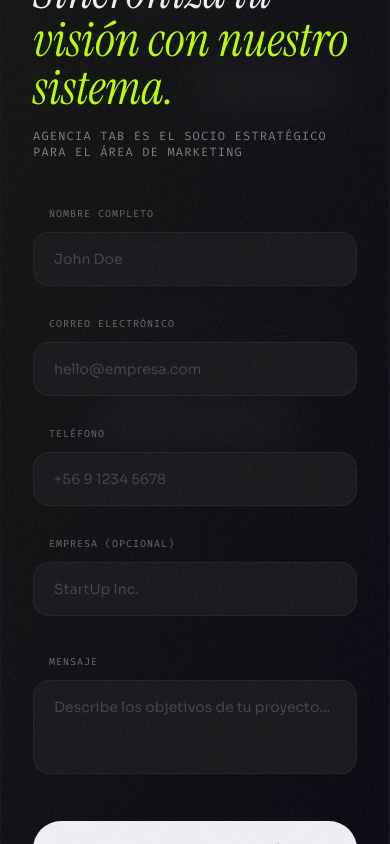
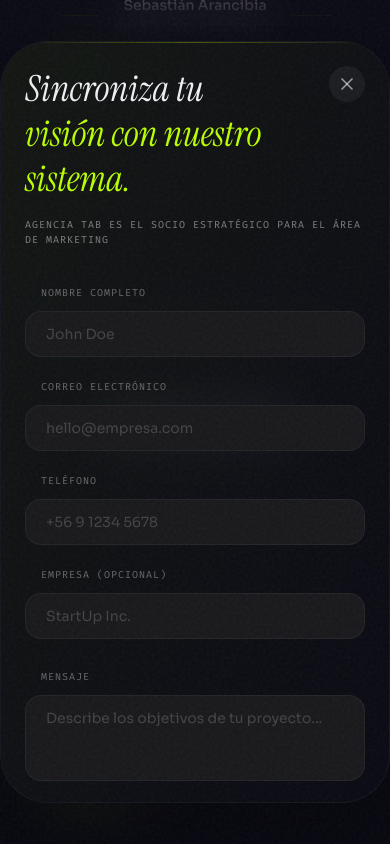
Before and after one commit to sebastianarancibiahervia-design/agencia-tab, a React (Vite) app: page /portafolio/se-discipulo-web-y-crm in a window 390 px wide. Both pictures are taken after a click on the button "Iniciar Proyecto". Shown: the part 3716-4560 px from the top of the page. Built offline with nearby package versions, Linux system fonts and the light colour scheme.

Commit message:
feat: optimización de responsividad móvil y cambio de favicon

```diff
--- a/index.html
+++ b/index.html
@@ -2,7 +2,7 @@
 <html lang="en">
   <head>
     <meta charset="UTF-8" />
-    <link rel="icon" type="image/svg+xml" href="/vite.svg" />
+    <link rel="icon" type="image/png" href="/logo-tab.png" />
     <meta name="viewport" content="width=device-width, initial-scale=1.0" />
     <title>Agencia TAB | La tecla que impulsa tu marca</title>
     <link rel="preconnect" href="https://fonts.googleapis.com">
--- a/src/components/ContactModal.tsx
+++ b/src/components/ContactModal.tsx
@@ -104,67 +104,67 @@ export const ContactModal = ({ isOpen, onClose }: ContactModalProps) => {
           <X size={20} />
         </button>
 
-        <div className="p-8 md:p-12 relative z-10">
+        <div className="p-6 md:p-12 relative z-10 overflow-y-auto max-h-[90vh]">
           {formState === 'success' ? (
-            <div className="h-[400px] flex flex-col items-center justify-center text-center space-y-6">
+            <div className="h-[300px] md:h-[400px] flex flex-col items-center justify-center text-center space-y-6">
               <div className="w-16 h-16 rounded-full bg-neon/10 flex items-center justify-center border border-neon/30">
                 <div className="w-3 h-3 rounded-full bg-neon animate-pulse shadow-[0_0_15px_rgba(185,255,0,0.8)]"></div>
               </div>
-              <h3 className="font-instrument italic text-4xl text-neon">Conexión Establecida.</h3>
-              <p className="font-fira text-sm text-ghost/60 max-w-sm">
+              <h3 className="font-instrument italic text-3xl md:text-4xl text-neon">Conexión Establecida.</h3>
+              <p className="font-fira text-xs md:text-sm text-ghost/60 max-w-sm">
                 Hemos recibido tu información. El protocolo de inicio comenzará en breve.
               </p>
             </div>
           ) : (
             <>
-              <div className="mb-10">
-                <h2 className="font-instrument italic text-5xl md:text-6xl text-ghost leading-none mb-4">
+              <div className="mb-8 md:mb-10">
+                <h2 className="font-instrument italic text-4xl md:text-6xl text-ghost leading-tight md:leading-none mb-4">
                   Sincroniza tu<br />
                   <span className="text-neon block">visión con nuestro sistema.</span>
                 </h2>
-                <p className="font-fira text-xs text-ghost/50 uppercase tracking-widest">
+                <p className="font-fira text-[10px] text-ghost/50 uppercase tracking-widest">
                   Agencia TAB es el socio estratégico para el área de marketing
                 </p>
               </div>
 
-              <form onSubmit={handleSubmit} name="contact" method="POST" data-netlify="true" netlify-honeypot="bot-field" className="space-y-6">
+              <form onSubmit={handleSubmit} name="contact" method="POST" data-netlify="true" netlify-honeypot="bot-field" className="space-y-4 md:space-y-6">
                 <input type="hidden" name="form-name" value="contact" />
                 <p className="hidden">
                   <label>Don’t fill this out if you're human: <input name="bot-field" /></label>
                 </p>
 
-                <div className="grid grid-cols-1 md:grid-cols-2 gap-6">
+                <div className="grid grid-cols-1 md:grid-cols-2 gap-4 md:gap-6">
                   <div className="space-y-2">
                     <label className="font-fira text-[10px] uppercase tracking-widest text-ghost/40 ml-4">Nombre Completo</label>
-                    <input name="name" required type="text" className="w-full bg-[#18181B] border border-white/5 rounded-2xl px-5 py-4 text-ghost placeholder:text-ghost/20 font-sora text-sm focus:outline-none focus:border-neon/50 focus:bg-neon/5 transition-all" placeholder="John Doe" />
+                    <input name="name" required type="text" className="w-full bg-[#18181B] border border-white/5 rounded-2xl px-5 py-3 md:py-4 text-ghost placeholder:text-ghost/20 font-sora text-sm focus:outline-none focus:border-neon/50 focus:bg-neon/5 transition-all" placeholder="John Doe" />
                   </div>
                   <div className="space-y-2">
                     <label className="font-fira text-[10px] uppercase tracking-widest text-ghost/40 ml-4">Correo Electrónico</label>
-                    <input name="email" required type="email" className="w-full bg-[#18181B] border border-white/5 rounded-2xl px-5 py-4 text-ghost placeholder:text-ghost/20 font-sora text-sm focus:outline-none focus:border-neon/50 focus:bg-neon/5 transition-all" placeholder="hello@empresa.com" />
+                    <input name="email" required type="email" className="w-full bg-[#18181B] border border-white/5 rounded-2xl px-5 py-3 md:py-4 text-ghost placeholder:text-ghost/20 font-sora text-sm focus:outline-none focus:border-neon/50 focus:bg-neon/5 transition-all" placeholder="hello@empresa.com" />
                   </div>
                 </div>
 
-                <div className="grid grid-cols-1 md:grid-cols-2 gap-6">
+                <div className="grid grid-cols-1 md:grid-cols-2 gap-4 md:gap-6">
                   <div className="space-y-2">
                     <label className="font-fira text-[10px] uppercase tracking-widest text-ghost/40 ml-4">Teléfono</label>
-                    <input name="phone" required type="tel" className="w-full bg-[#18181B] border border-white/5 rounded-2xl px-5 py-4 text-ghost placeholder:text-ghost/20 font-sora text-sm focus:outline-none focus:border-neon/50 focus:bg-neon/5 transition-all" placeholder="+56 9 1234 5678" />
+                    <input name="phone" required type="tel" className="w-full bg-[#18181B] border border-white/5 rounded-2xl px-5 py-3 md:py-4 text-ghost placeholder:text-ghost/20 font-sora text-sm focus:outline-none focus:border-neon/50 focus:bg-neon/5 transition-all" placeholder="+56 9 1234 5678" />
                   </div>
                   <div className="space-y-2">
                     <label className="font-fira text-[10px] uppercase tracking-widest text-ghost/40 ml-4">Empresa (Opcional)</label>
-                    <input name="company" type="text" className="w-full bg-[#18181B] border border-white/5 rounded-2xl px-5 py-4 text-ghost placeholder:text-ghost/20 font-sora text-sm focus:outline-none focus:border-neon/50 focus:bg-neon/5 transition-all" placeholder="StartUp Inc." />
+                    <input name="company" type="text" className="w-full bg-[#18181B] border border-white/5 rounded-2xl px-5 py-3 md:py-4 text-ghost placeholder:text-ghost/20 font-sora text-sm focus:outline-none focus:border-neon/50 focus:bg-neon/5 transition-all" placeholder="StartUp Inc." />
                   </div>
                 </div>
 
                 <div className="space-y-2 pt-2">
                   <label className="font-fira text-[10px] uppercase tracking-widest text-ghost/40 ml-4">Mensaje</label>
-                  <textarea name="message" required rows={3} className="w-full bg-[#18181B] border border-white/5 rounded-2xl px-5 py-4 text-ghost placeholder:text-ghost/20 font-sora text-sm focus:outline-none focus:border-neon/50 focus:bg-neon/5 transition-all resize-none" placeholder="Describe los objetivos de tu proyecto..."></textarea>
+                  <textarea name="message" required rows={3} className="w-full bg-[#18181B] border border-white/5 rounded-2xl px-5 py-3 md:py-4 text-ghost placeholder:text-ghost/20 font-sora text-sm focus:outline-none focus:border-neon/50 focus:bg-neon/5 transition-all resize-none" placeholder="Describe los objetivos de tu proyecto..."></textarea>
                 </div>
 
-                <div className="pt-4">
+                <div className="pt-2 md:pt-4">
                   <button
                     disabled={formState === 'submitting'}
                     type="submit"
-                    className="group relative w-full overflow-hidden bg-ghost text-void-deep px-8 py-5 rounded-huge font-sora font-semibold text-xs tracking-widest uppercase transition-transform hover:scale-[1.02] active:scale-[0.98] disabled:opacity-70 disabled:hover:scale-100 flex items-center justify-center"
+                    className="group relative w-full overflow-hidden bg-ghost text-void-deep px-8 py-4 md:py-5 rounded-huge font-sora font-semibold text-xs tracking-widest uppercase transition-transform hover:scale-[1.02] active:scale-[0.98] disabled:opacity-70 disabled:hover:scale-100 flex items-center justify-center"
                   >
                     <span className="relative z-10 transition-colors duration-500 flex items-center gap-3">
                       {formState === 'submitting' ? (
--- a/src/components/Header.tsx
+++ b/src/components/Header.tsx
@@ -1,5 +1,7 @@
 import { useEffect, useRef, useState } from 'react';
 import { Link, useLocation } from 'react-router-dom';
+import { Menu, X } from 'lucide-react';
+import gsap from 'gsap';
 
 interface HeaderProps {
   onOpenContact: () => void;
@@ -7,7 +9,9 @@ interface HeaderProps {
 
 export const Header = ({ onOpenContact }: HeaderProps) => {
   const [isScrolled, setIsScrolled] = useState(false);
+  const [isMenuOpen, setIsMenuOpen] = useState(false);
   const headerRef = useRef<HTMLElement>(null);
+  const menuRef = useRef<HTMLDivElement>(null);
   const location = useLocation();
 
   useEffect(() => {
@@ -18,9 +22,37 @@ export const Header = ({ onOpenContact }: HeaderProps) => {
     return () => window.removeEventListener('scroll', handleScroll);
   }, []);
 
+  useEffect(() => {
+    if (isMenuOpen) {
+      document.body.style.overflow = 'hidden';
+      gsap.to(menuRef.current, {
+        autoAlpha: 1,
+        y: 0,
+        duration: 0.5,
+        ease: 'power3.out'
+      });
+    } else {
+      document.body.style.overflow = '';
+      gsap.to(menuRef.current, {
+        autoAlpha: 0,
+        y: -20,
+        duration: 0.4,
+        ease: 'power3.in'
+      });
+    }
+  }, [isMenuOpen]);
+
   const isPortfolio = location.pathname.startsWith('/portafolio');
 
+  const navLinks = [
+    { label: 'Servicios', path: '/servicios' },
+    { label: 'Portafolio', path: '/portafolio' },
+    { label: 'Nuestra Misión', path: '/#filosofia' },
+    { label: 'Forma de Trabajo', path: '/#protocolo' },
+  ];
+
   return (
+    <>
       <header
         ref={headerRef}
         className={`fixed top-6 left-1/2 -translate-x-1/2 z-50 flex items-center justify-between px-6 py-3 rounded-huge transition-all duration-300 w-[90%] max-w-5xl border border-white/5 ${
@@ -28,15 +60,15 @@ export const Header = ({ onOpenContact }: HeaderProps) => {
         }`}
       >
         {/* ─── Logo → Home ─── */}
-      <Link to="/" className="flex items-center">
+        <Link to="/" className="flex items-center" onClick={() => setIsMenuOpen(false)}>
           <img
             src="/logo-tab.png"
             alt="Tab Agencia"
-          className="w-24 h-auto drop-shadow-[0_0_15px_rgba(185,255,0,0.6)] mix-blend-screen object-contain"
+            className="w-20 md:w-24 h-auto drop-shadow-[0_0_15px_rgba(185,255,0,0.6)] mix-blend-screen object-contain"
           />
         </Link>
 
-      {/* ─── Nav ─── */}
+        {/* ─── Desktop Nav ─── */}
         <nav className="hidden md:flex items-center gap-8">
           {/* Servicios dropdown */}
           <div className="relative group">
@@ -102,14 +134,62 @@ export const Header = ({ onOpenContact }: HeaderProps) => {
           ))}
         </nav>
 
-      {/* ─── Contact CTA ─── */}
+        {/* ─── Actions ─── */}
+        <div className="flex items-center gap-4">
           <button
             onClick={onOpenContact}
-        className="group relative overflow-hidden bg-ghost text-void-deep px-8 py-3 rounded-huge font-sora font-semibold text-xs tracking-wider uppercase transition-transform hover:scale-[1.03] active:scale-95"
+            className="hidden md:block group relative overflow-hidden bg-ghost text-void-deep px-8 py-3 rounded-huge font-sora font-semibold text-xs tracking-wider uppercase transition-transform hover:scale-[1.03] active:scale-95"
           >
             <span className="relative z-10 transition-colors duration-500">Contactar</span>
             <div className="absolute inset-0 bg-neon translate-y-full group-hover:translate-y-0 transition-transform duration-500 ease-[cubic-bezier(0.19,1,0.22,1)] z-0 rounded-huge" />
           </button>
+
+          {/* Mobile Menu Toggle */}
+          <button
+            onClick={() => setIsMenuOpen(!isMenuOpen)}
+            className="md:hidden p-2 text-ghost/60 hover:text-neon transition-colors"
+          >
+            {isMenuOpen ? <X size={24} /> : <Menu size={24} />}
+          </button>
+        </div>
       </header>
+
+      {/* ─── Mobile Menu Overlay ─── */}
+      <div
+        ref={menuRef}
+        className="fixed inset-0 z-40 bg-void-deep/95 backdrop-blur-2xl md:hidden invisible opacity-0 flex flex-col items-center justify-center p-8 pt-24"
+      >
+        <nav className="flex flex-col items-center gap-8 w-full">
+          {navLinks.map((link) => (
+            <Link
+              key={link.path}
+              to={link.path}
+              onClick={() => setIsMenuOpen(false)}
+              className="text-2xl font-instrument italic text-ghost hover:text-neon transition-colors"
+            >
+              {link.label}
+            </Link>
+          ))}
+
+          <button
+            onClick={() => {
+              setIsMenuOpen(false);
+              onOpenContact();
+            }}
+            className="w-full mt-8 group relative overflow-hidden bg-ghost text-void-deep px-8 py-5 rounded-huge font-sora font-semibold text-sm tracking-wider uppercase transition-transform active:scale-95"
+          >
+            <span className="relative z-10">Contactar</span>
+            <div className="absolute inset-0 bg-neon translate-y-full group-hover:translate-y-0 transition-transform duration-500 ease-[cubic-bezier(0.19,1,0.22,1)] z-0" />
+          </button>
+        </nav>
+
+        {/* Decorative elements */}
+        <div className="absolute bottom-12 left-1/2 -translate-x-1/2 text-center">
+          <p className="text-[10px] uppercase tracking-[0.3em] font-fira text-ghost/30">
+            Agencia TAB — Protocolo Digital
+          </p>
+        </div>
+      </div>
+    </>
   );
 };
```
Lines whose indentation alone changed are shown as unchanged.
